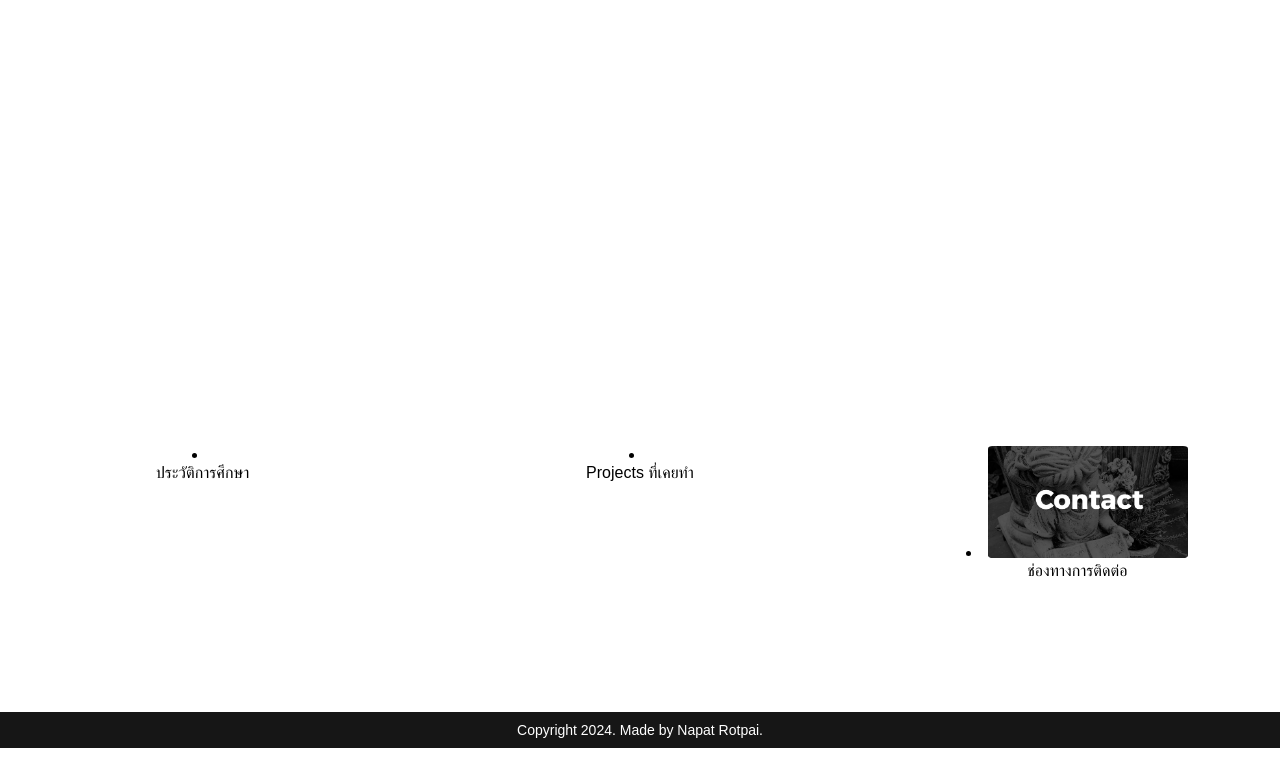
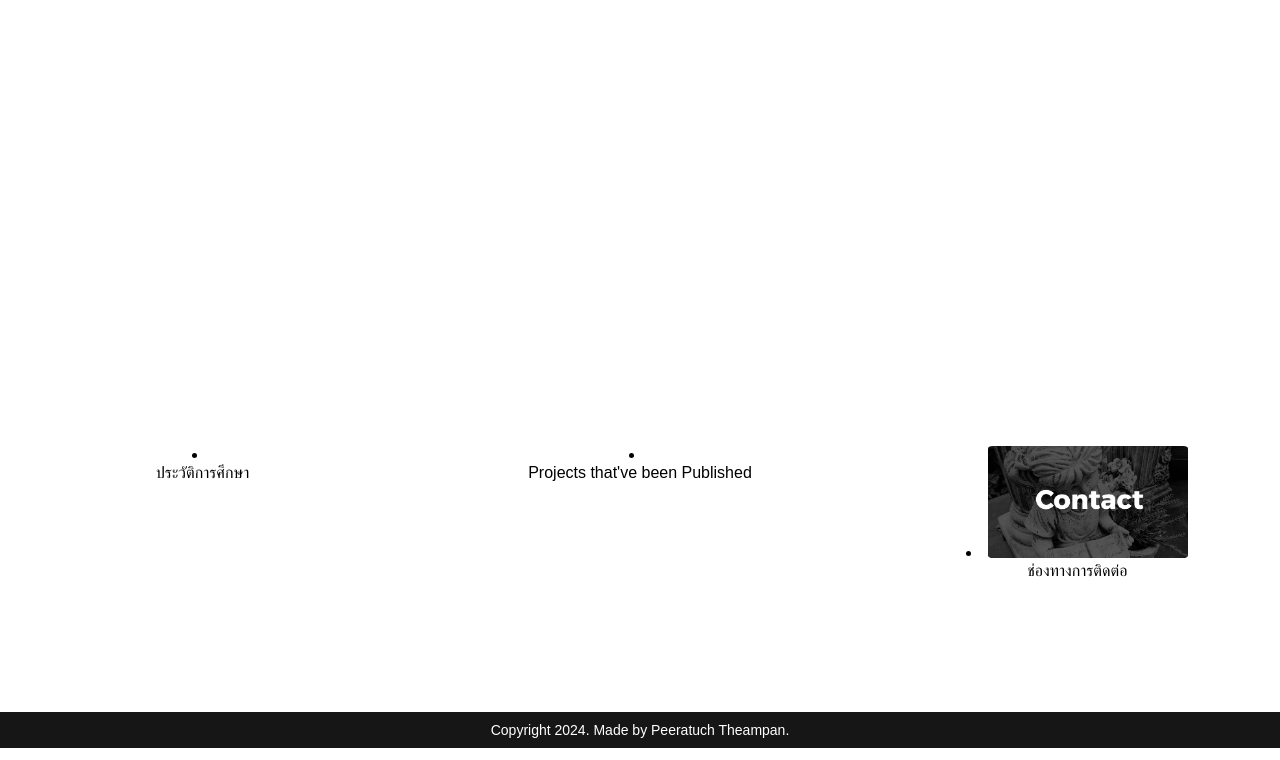
Before and after one commit to PeeratuchTheampan/peeratuchtheampan.github.io, a plain HTML site: page index.html in a window 1280 px wide. Shown: the part 52-812 px from the top of the page. Drawn offline with Linux system fonts and the light colour scheme.

Commit message:
commited

```diff
--- a/index.html
+++ b/index.html
@@ -37,7 +37,7 @@
         <div class="banner-info">
             <img src="profileimg square.jpg" alt="">
             <h1>Peeratuch Rotpai</h1>
-            <p>Hello. My name is Napat Rotpai. I'm 22 years old. My hightlight skills is mechanic.</p>
+            <p>Hello. My name is Peeratuch Theampan. I'm 22 years old. My highlight skills is Observetive.</p>
         </div>
     </section>
     <!-- Banner End -->
@@ -52,7 +52,7 @@
         <div class="content-items">
             <!-- <h3>My Projects</h3> -->
             <li><a href="Projects.html"><img src="projects03.jpg" alt=""></a></li>
-            <p>Projects ที่เคยทำ</p>
+            <p>Projects that've been Published</p>
         </div>
         <div class="content-items">
             <!-- <h3>Contact</h3> -->
@@ -64,7 +64,7 @@
 
     <!-- Footer Start -->
     <footer>
-        <p>Copyright 2024. Made by Napat Rotpai.</p>
+        <p>Copyright 2024. Made by Peeratuch Theampan.</p>
     </footer>
     <!-- Footer End -->
 
```
